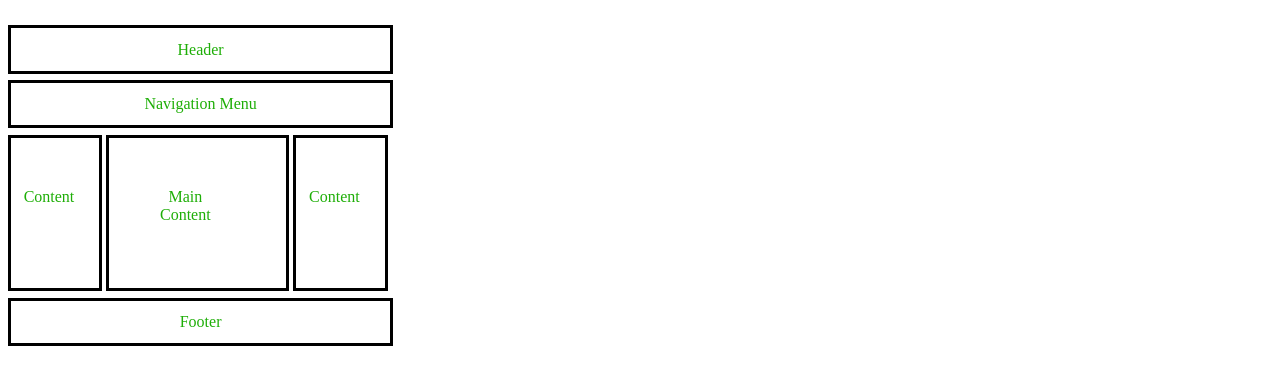
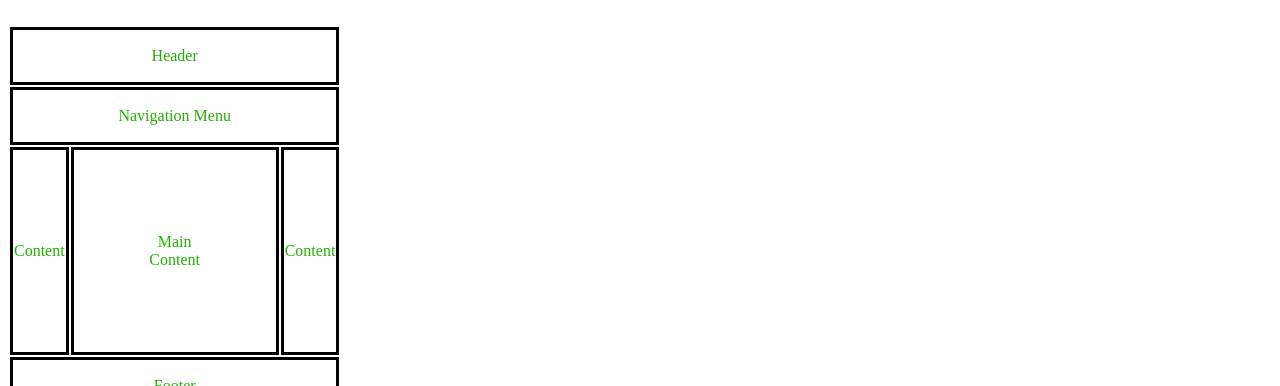
Before and after one commit to zainqaimi/ccs-assighment-3, a plain HTML site: page index.html in a window 1280 px wide. Shown: the part 73-459 px from the top of the page. Drawn offline with Linux system fonts and the light colour scheme.

Commit message:
work 1 change to table

```diff
--- a/index.html
+++ b/index.html
@@ -11,13 +11,22 @@
 <body>
     <h1>Work 1</h1>
        <br>
-    <div class="aa"> header </div>
-    <div class="aa"> navigation menu</div>
-    <div class="bb">content</div>
-    <div class="cc">main <br> content</div>
-    <div class="bb">content</div>
-    <br>
-    <div class="aa"> footer</div>
+        <table class="work1">
+        <tr>
+            <td colspan="3" class="c1">header</td>
+        </tr>
+        <tr>
+            <td colspan="3" class="c1">navigation menu</td>
+        </tr>
+        <tr>
+            <td  class="c2">content</td>
+            <td class="c3">main <br> content</td>
+            <td class="c2">content</td>
+        </tr>
+        <tr>
+            <td colspan="3" class="c1">footer</td>
+        </tr>
+    </table>
     <br>
     <h1>Work 2</h1>
     <table class="work2">
@@ -56,7 +65,6 @@
             <th class="footer" colspan="2">footer</th>
         </tr>
     </table>
-
 </body>
 
 </html>
--- a/style.css
+++ b/style.css
@@ -1,50 +1,23 @@
-.aa{
+.work1{
+    text-transform: capitalize;
+    color: rgb(36, 176, 4);
+    text-align: center;
+}
+.c1{
+    width: 300px;
+    height: 50px;
     border: solid black;
-    width: 30%;
-    height: 30px;
-    color: rgb(30, 174, 7);
-    text-align: center;
-    text-transform: capitalize;
-    padding-top: 1%;
-    margin: 0px 0px 0.5% 0%;
-    font-size: 100%;
+
 }
-.bb{
+.c2{
+    width: 50px;
+    height: 200px;
     border: solid black;
-    width: 6%;
-    height: 100px;
-    color: rgb(30, 174, 7);
-    text-align: center;
-    text-transform: capitalize;
-    display: inline-flex;
-    padding-top: 4%;
-    padding-left: 1%;
-    padding-right: 0px;
-    padding-bottom: 0px;
-    margin-top: 0%;
-    margin-left: 0%;
-    margin-bottom: 0.5%;
-    margin-right: 0%;
-    font-size: 100%;
 }
-.cc{
+.c3{
+    width: 200px;
+    height: 200px;
     border: solid black;
-    width: 10%;
-    height: 100px;
-    color: rgb(30, 174, 7);
-    text-align: center;
-    text-transform: capitalize;
-    display: inline-flex;
-    padding-top: 4%;
-    padding-left: 4%;
-    padding-right: 0%;
-    padding-bottom: 0px;
-    margin-top: 0px;
-    margin-left: 0%;
-    margin-bottom: 0.5%;
-    margin-right: 0%;
-    font-size: 100%;
-
 }
 h1{
     text-align: center;
@@ -53,11 +26,6 @@ h1{
     color: chartreuse;
     background-color: brown;
     font-size:xx-large;
-}
-div:hover{
-    transform: scale(1.1);
-    background-color: rgb(250, 128, 41);
-    color: white;
 }
 .work2{
     border: solid black;
```
